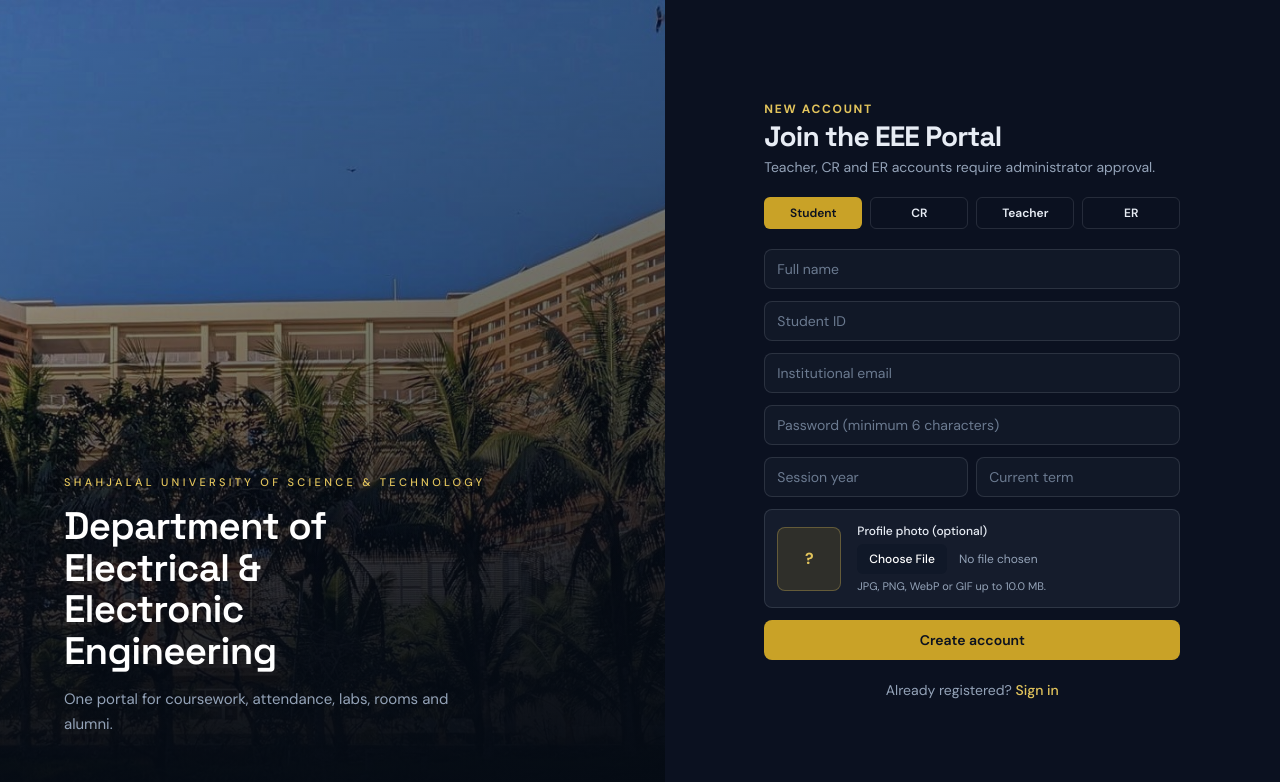
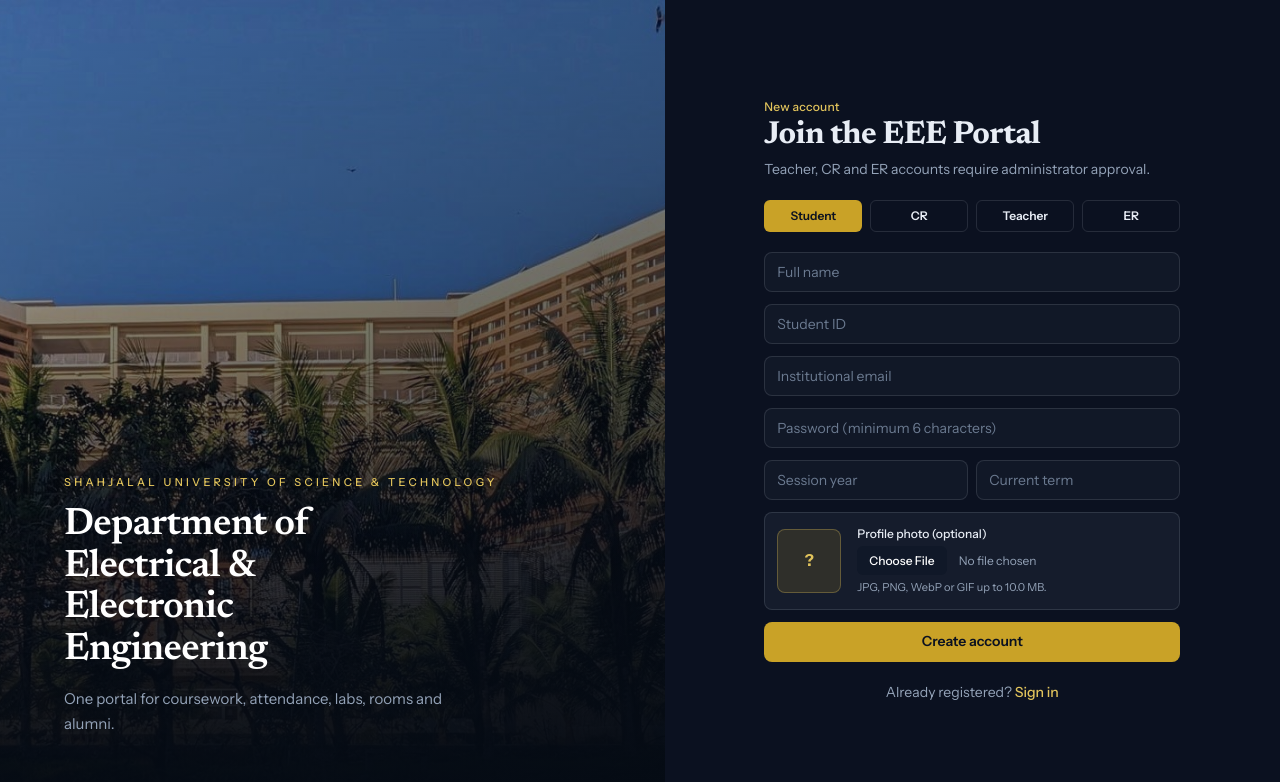
Before and after one commit to kakonRoy150636/Student-Portal-of-EEE-SUST, a React (Vite) app in the folder frontend/: page /auth/register in a window 1280 px wide. Shown: the top 782 px of the page. Built offline with nearby package versions, Linux system fonts and the light colour scheme; no server answers.

Commit message:
style: refine portal typography

```diff
--- a/frontend/index.html
+++ b/frontend/index.html
@@ -13,7 +13,7 @@
     <link rel="preconnect" href="https://fonts.googleapis.com" />
     <link rel="preconnect" href="https://fonts.gstatic.com" crossorigin />
     <link
-      href="https://fonts.googleapis.com/css2?family=DM+Sans:ital,opsz,wght@0,9..40,400;0,9..40,500;0,9..40,600;0,9..40,700;1,9..40,400&family=Space+Grotesk:wght@500;600;700&display=swap"
+      href="https://fonts.googleapis.com/css2?family=Instrument+Sans:wdth,wght@75..100,400;75..100,500;75..100,600;75..100,700&family=Newsreader:opsz,wght@6..72,400;6..72,500;6..72,600;6..72,700&display=swap"
       rel="stylesheet"
     />
   </head>
--- a/frontend/src/index.css
+++ b/frontend/src/index.css
@@ -84,24 +84,47 @@
   body {
     background-color: var(--bg);
     color: var(--text);
-    font-family: 'DM Sans', system-ui, sans-serif;
+    font-family: 'Instrument Sans', 'Noto Sans Bengali', system-ui, sans-serif;
     font-size: 16px;
+    font-weight: 400;
     line-height: 1.6;
+    letter-spacing: 0;
+    font-feature-settings: 'kern' 1, 'liga' 1;
     overflow-x: hidden;
     min-height: 100vh;
   }
 
-  h1,
-  h2,
-  h3 {
-    font-family: 'Space Grotesk', system-ui, sans-serif;
-    letter-spacing: -0.03em;
+  h1 {
+    font-family: 'Newsreader', 'Noto Serif Bengali', Georgia, serif;
+    font-size: clamp(32px, 4vw, 48px);
+    line-height: 1.15;
+    font-weight: 600;
+    letter-spacing: -0.02em;
     color: var(--text);
   }
 
-  h1 { font-size: 28px; line-height: 34px; font-weight: 700; }
-  h2 { font-size: 20px; line-height: 28px; font-weight: 600; }
-  h3 { font-size: 16px; line-height: 24px; font-weight: 600; }
+  h2 {
+    font-family: 'Instrument Sans', 'Noto Sans Bengali', system-ui, sans-serif;
+    font-size: 20px;
+    line-height: 1.35;
+    font-weight: 600;
+    letter-spacing: -0.01em;
+    color: var(--text);
+  }
+
+  h3 {
+    font-family: 'Instrument Sans', 'Noto Sans Bengali', system-ui, sans-serif;
+    font-size: 16px;
+    line-height: 1.4;
+    font-weight: 600;
+    letter-spacing: 0;
+    color: var(--text);
+  }
+
+  .tabular {
+    font-variant-numeric: tabular-nums;
+    font-feature-settings: 'tnum' 1, 'lnum' 1;
+  }
 
   :focus-visible {
     outline: 2px solid var(--focus);
@@ -130,10 +153,11 @@
 
   .kicker {
     color: var(--accent-bright);
+    font-family: 'Instrument Sans', 'Noto Sans Bengali', system-ui, sans-serif;
     font-size: 12px;
-    font-weight: 700;
-    letter-spacing: 0.14em;
-    text-transform: uppercase;
+    font-weight: 500;
+    letter-spacing: 0.02em;
+    text-transform: none;
   }
 
   /* Quiet alias so leftover HUD class names keep working without decoration. */
--- a/frontend/tailwind.config.js
+++ b/frontend/tailwind.config.js
@@ -38,17 +38,18 @@
         slate1: 'var(--text-muted)',
       },
       fontFamily: {
-        sans: ['"DM Sans"', 'system-ui', 'sans-serif'],
-        display: ['"Space Grotesk"', 'system-ui', 'sans-serif'],
-        mono: ['"DM Sans"', 'ui-monospace', 'SFMono-Regular', 'monospace'],
+        sans: ['"Instrument Sans"', '"Noto Sans Bengali"', 'system-ui', 'sans-serif'],
+        display: ['Newsreader', '"Noto Serif Bengali"', 'Georgia', 'serif'],
+        mono: ['"Instrument Sans"', 'ui-monospace', 'SFMono-Regular', 'monospace'],
       },
       fontSize: {
-        xs: ['12px', { lineHeight: '18px' }],
-        sm: ['14px', { lineHeight: '20px' }],
-        base: ['16px', { lineHeight: '24px' }],
-        lg: ['20px', { lineHeight: '28px' }],
-        xl: ['28px', { lineHeight: '34px' }],
-        '2xl': ['40px', { lineHeight: '46px' }],
+        xs: ['12px', { lineHeight: '1.45', letterSpacing: '0' }],
+        sm: ['14px', { lineHeight: '1.5', letterSpacing: '0' }],
+        base: ['16px', { lineHeight: '1.6', letterSpacing: '0' }],
+        lg: ['20px', { lineHeight: '1.4', letterSpacing: '-0.01em' }],
+        xl: ['32px', { lineHeight: '1.2', letterSpacing: '-0.02em' }],
+        '2xl': ['40px', { lineHeight: '1.15', letterSpacing: '-0.02em' }],
+        '3xl': ['48px', { lineHeight: '1.1', letterSpacing: '-0.025em' }],
       },
       boxShadow: {
         card: 'var(--shadow)',
```
